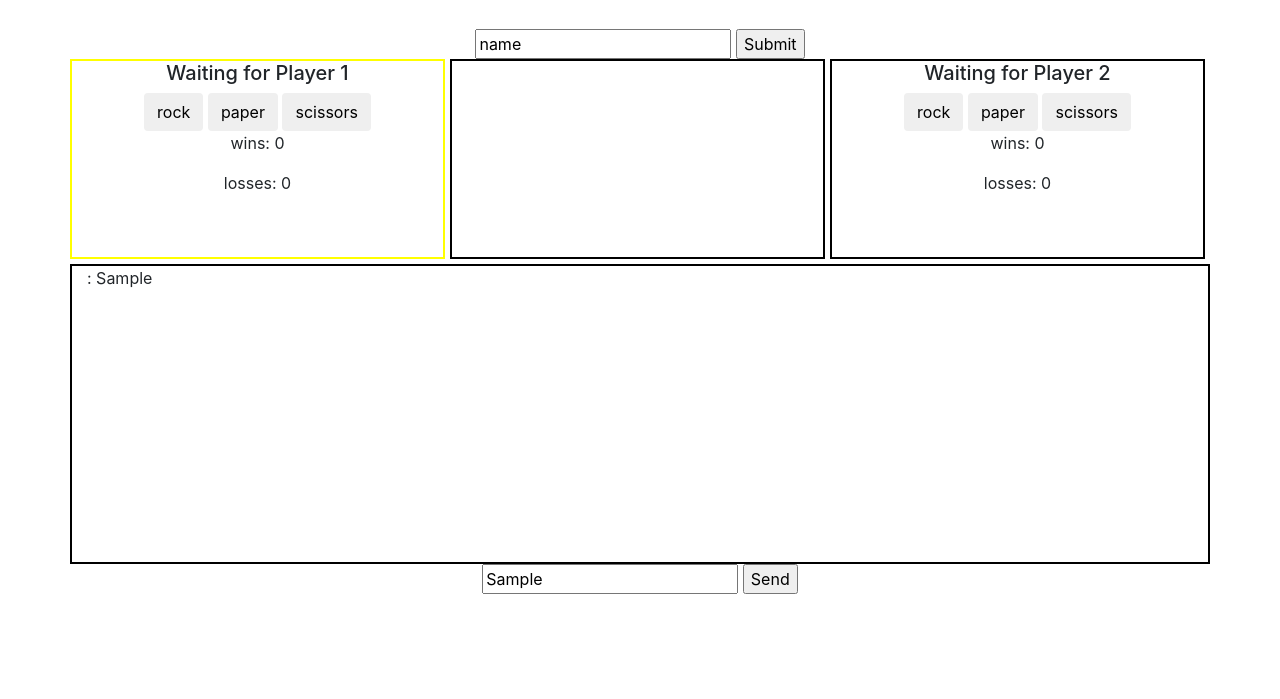
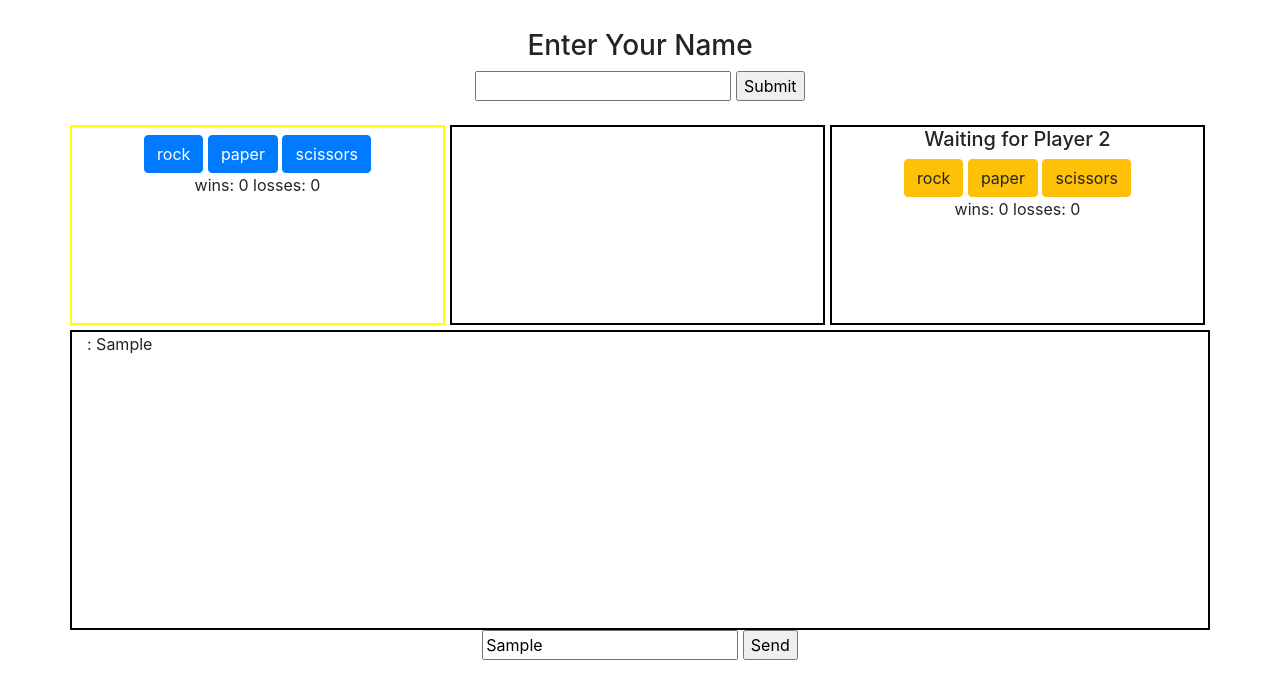
Before and after one commit to mattieice7486/firebase, a plain HTML site: page index.html in a window 1280 px wide. Both pictures are taken after typing "Sample" into the empty fields and a click on the button "Send". Shown: the part 51-750 px from the top of the page. Drawn offline with nearby package versions, Linux system fonts and the light colour scheme; no server answers.

Commit message:
0.3 additional functionality added

```diff
--- a/index.html
+++ b/index.html
@@ -22,31 +22,35 @@
                 <h4 id="player-1-greeting">Hi <span id="player-1"></span>! You are Player 1</h4>
                 <br>
                 <h4 id="player-2-greeting">Hi <span id="player-2"></span>! You are Player 2</h4>
-                <form>
-                    <input id="player-name" type="text" name="name" value="name">
+                <form onsubmit="event.preventDefault();">
+                    <h3>Enter Your Name</h3>
+                    <input id="player-name" type="text" name="name" value="">
                     <input id="name-box" type="button" value="Submit">
                 </form>
+                <br>
             </div>
         </div>
         <div class="row">
             <div class="col sm-4" id="player-1-div">
                 <h5 id="player-1-name">Waiting for Player 1</h5>
-                <button class="btn" id="rock-1">rock</button>
-                <button class="btn" id="paper-1">paper</button>
-                <button class="btn" id="scissors-1">scissors</button>
-                <p>wins: <span id="wins-1"></span></p>
-                <p>losses: <span id="losses-1"></span></p>
+                    <div id="player-1-buttons">
+                        <button class="btn btn-primary" id="rock-1">rock</button>
+                        <button class="btn btn-primary" id="paper-1">paper</button>
+                        <button class="btn btn-primary" id="scissors-1">scissors</button>
+                    </div>
+                <p>wins: <span id="wins-1"></span>  losses: <span id="losses-1"></span></p>
             </div>
             <div class="col sm-4" id="result-div">
 
             </div>
             <div class="col sm-4" id="player-2-div">
                 <h5 id="player-2-name">Waiting for Player 2</h5>
-                <button class="btn" id="rock-2">rock</button>
-                <button class="btn" id="paper-2">paper</button>
-                <button class="btn" id="scissors-2">scissors</button>
-                <p>wins: <span id="wins-2"></span></p>
-                <p>losses: <span id="losses-2"></span></p>
+                    <div id="player-2-buttons">
+                        <button class="btn btn-warning" id="rock-2">rock</button>
+                        <button class="btn btn-warning" id="paper-2">paper</button>
+                        <button class="btn btn-warning" id="scissors-2">scissors</button>
+                    </div>
+                <p>wins: <span id="wins-2"></span>  losses: <span id="losses-2"></span></p>
             </div>
         </div>
         <div class="row">
@@ -56,7 +60,7 @@
         </div>
         <div class="row">
             <div class="col sm-6">
-                <form>
+                <form onsubmit="event.preventDefault();">
                     <input id="player-chat" type="text" name="chat" value="">
                     <input id="chat-send" type="button" value="Send">
                 </form>
--- a/resources/javascript/app.js
+++ b/resources/javascript/app.js
@@ -1,4 +1,4 @@
-$( document ).ready(function() {
+$(document).ready(function() {
     var config = {
         apiKey: "AIzaSyBoycFgw6uezVlmKmfORR9LgkToRDnPRQg",
         authDomain: "ro-pa-scis.firebaseapp.com",
@@ -44,23 +44,60 @@ $( document ).ready(function() {
         $("#player-2-div").css("border-color", "yellow")
     };
 
-    $("#name-box").on("click", function() {
+    $("#name-box").on("click", function(event) {
+        if ($("#player-name").val() === "") {} else {
+            event.preventDefault();
             players["1"].name = $("#player-name").val().trim();
             $("#player-1").text(players["1"].name);
             $("#player-1-greeting").css("display", "block");
+            database.ref().set({
+                players: players,
+                turn: turn
+            });
+        };
     });
 
-    $("#chat-send").on("click", function() {
+
+    $("#chat-send").on("click", function(event) {
+        if ($("#player-chat").val() === "") {} else {
+            event.preventDefault();
             players["1"].chat = $("#player-chat").val().trim();
             $("#chat-box").append(players["1"].name);
             $("#chat-box").append(":" + " ");
             $("#chat-box").append(players["1"].chat);
             $("#chat-box").append("<br>");
             $("#player-chat").text("");
+            $("#player-1-name").html(players["1"].name);
+            database.ref().set({
+                players: players,
+                turn: turn
+            });
+        };
     });
 
-    $(".btn").on("click", function() {
+    $(".btn-primary").on("click", function() {
         turn++;
+        players["1"].choice = $(this).text();
+        console.log(this);
+        console.log(players["1"].choice)
+        $("#player-1-buttons").html("<h4>" + players["1"].choice + "</h4>");
+        database.ref().set({
+            players: players,
+            turn: turn
+        });
+        console.log(turn);
+    })
+
+    $(".btn-warning").on("click", function() {
+        turn++;
+        players["2"].choice = $(this).text();
+        console.log(this);
+        console.log(players["2"].choice)
+        $("#player-2-buttons").html("<h4>" + players["2"].choice + "</h4>");
+        database.ref().set({
+            players: players,
+            turn: turn
+        });
         console.log(turn);
     })
 
```
Lines whose indentation alone changed are shown as unchanged.
